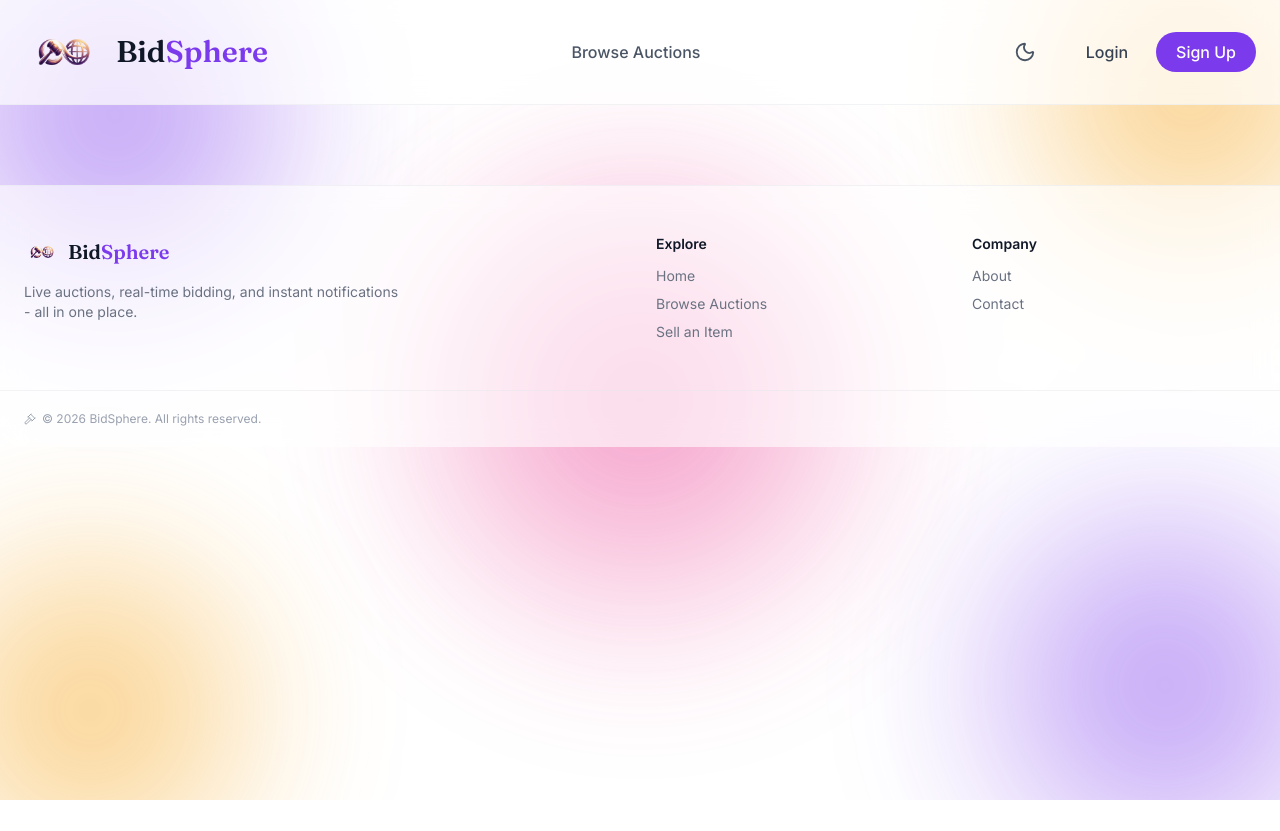
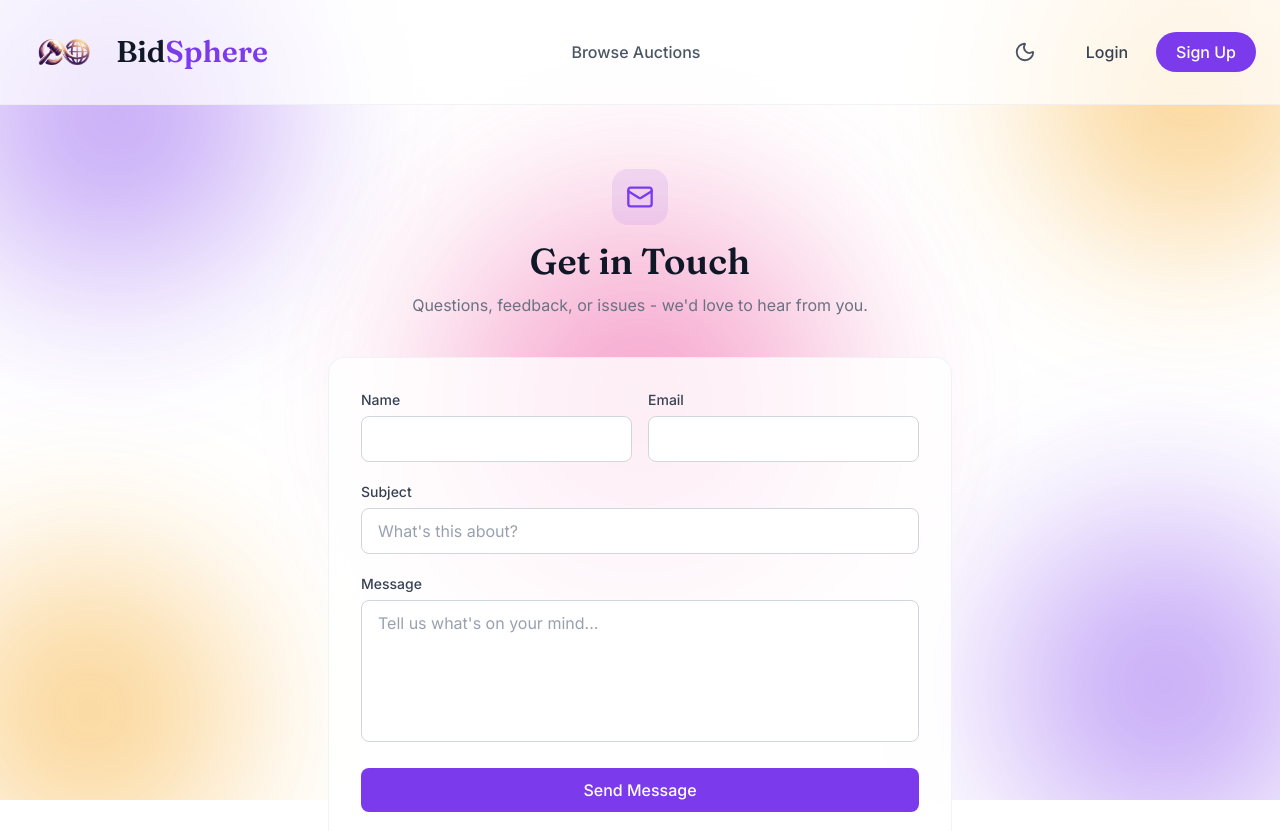
Before and after one commit to Rahul-9353/Bidsphere, a React (Vite) app in the folder frontend/: page /contact in a window 1280 px wide. Shown: the top 831 px of the page. Before the commit the page ends 800 px from the top, so only its background shows below. Built offline with nearby package versions, Linux system fonts and the light colour scheme.

Commit message:
Added about and contact page

```diff
--- a/frontend/src/App.jsx
+++ b/frontend/src/App.jsx
@@ -10,6 +10,8 @@ import AuctionDetail from './pages/AuctionDetail';
 import CreateAuction from './pages/CreateAuction';
 import NotificationToast from './components/common/NotificationToast';
 import Footer from './components/layout/Footer';
+import Contact from './pages/Contact';
+import About from './pages/About';
 
 function App() {
   const { theme, toggleTheme } = useTheme();
@@ -24,6 +26,8 @@ function App() {
         <Route path='/auctions' element={<Home />} />
         <Route path='/auctions/:id' element={<AuctionDetail />} />
         <Route path='/create-auction' element={<CreateAuction />} />
+        <Route path='/about' element={<About />} />
+        <Route path='/contact' element={<Contact />} />
         <Route path='/login' element={<Login />} />
         <Route path='/register' element={<Register />} />
       </Routes>
--- /dev/null
+++ b/frontend/src/api/contactApi.js
@@ -0,0 +1,3 @@
+import axiosClient from'./axiosClient';
+
+export const sendContactMessage = (data) => axiosClient.post('/contact', data);
--- /dev/null
+++ b/frontend/src/pages/About.jsx
@@ -0,0 +1,58 @@
+import { Bell, Gavel, Globe, Icon, Zap } from 'lucide-react';
+import React from 'react'
+import logo from '../assets/logo.png';
+
+
+const FEATURES = [
+    { icon: Zap, title: 'Real-Time Bidding', desc: 'Watch bids update instantly across every device - no refreshing needed.' },
+    { icon: Bell, title: 'Instant Notifications', desc: 'Get notified the moment someone outbids you, so you never miss a chance to respond.' },
+    { icon: Globe, title: 'Live Currency Conversion', desc: 'Set bid amounts converted to your preferred currency in real time.' },
+    { icon: Gavel, title: 'Fair, Transparent Bidding', desc: 'A clear increment system keeps every auction fair for buyers and sellers alike.' },
+];
+
+export default function About() {
+  return (
+    <div className='max-w-4xl m-auto px-6 py-16'>
+      <div className="text-center mb-16">
+        <img src={logo} alt="BidSphere" className='w-16 h-16 object-contain mx-auto mb-6' />
+        <h1 className="font-display text-4xl md:text-5xl font-semibold text-gray-900 dark:text-white mb-4">
+            About BidSphere
+        </h1>
+        <p className="font-sans text-lg text-gray-500 dark:text-gray-400 max-w-2xl mx-auto">
+            BidSphere is a real-time auction platform built to make online bidding fast, transparent, and genuinely exciting - the way live auctions feel in person.
+        </p>
+      </div>
+
+      <div className="bg-white/80 dark:bg-surface-darkCard/80 backdrop-blur-md border border-gray-200/50 dark:border-white/10 rounded-2xl p-8 mb-12">
+        <h2 className="font-display text-2xl font-semibold text-gray-900 dark:text-white mb-4">
+            Our Story
+        </h2>
+        <p className="font-sans text-gray-600 dark:text-gray-300 leading-relaxed mb-4">
+            Traditipnal online auctions often feel slow and disconnected - you place a bid, then wait, refresh, and hope you didn't miss anything. We built BidSphere to fix that.
+        </p>
+        <p className="font-sans text-gray-600 dark:text-gray-300 leading-relaxed">
+            Every bid you place is broadcast instantly to everyone watching an auction. If someone outbids you, you find out immediately - not five minutes later. that's the whole idea: bring the energy of a live auction room to the web.
+        </p>
+      </div>
+
+      <div className="grid grid-cols-1 sm:grid-cols-2 gap-6">
+        {FEATURES.map(({ icon: Icon, title, desc }) => (
+            <div
+                key={title}
+                className="bg-white/80 dark:bg-surface-darkCard/80 backdrop-blur-md border border-gray-200/50 dark:border-white/10 rounded-2xl p-6"
+            >
+                <div className="w-11 h-11 rounded-xl bg-primary-600/10 dark:bg-primary-400/10 flex items-center justify-center mb-4">
+                    <Icon className="text-primary-600 dark:text-primary-400" size={22} />
+                </div>
+                <h3 className="font-display text-lg font-semibold text-gray-900 dark:text-white mb-1.5">
+                    {title}
+                </h3>
+                <p className="font-sans text-sm text-gray-500 dark:text-gray-400">
+                    {desc}
+                </p>
+            </div>
+        ))}
+      </div>
+    </div>
+  );
+}
--- /dev/null
+++ b/frontend/src/pages/Contact.jsx
@@ -0,0 +1,130 @@
+import React, { useState } from 'react'
+import { sendContactMessage } from '../api/contactApi';
+import { CheckCircle2, Loader2, Mail } from 'lucide-react';
+
+export default function Contact() {
+    const [formData, setFormData] = useState({ name: '', email: '', subject: '', message: '' });
+    const [sending, setSending] = useState(false);
+    const [sent, setSent] = useState(false);
+    const [error, setError] = useState('');
+
+    const handleChange = (e) => {
+        setFormData({ ...formData, [e.target.name]: e.target.value });
+    };
+
+    const handleSubmit = async (e) => {
+        e.preventDefault();
+        setError('');
+        setSending(true);
+        try {
+            await sendContactMessage(formData);
+            setSent(true);
+            setFormData({ name: '', email: '', subject: '', message: '' });
+        } catch (err) {
+            setError('Failed to send message. Please try again.');
+        } finally {
+            setSending(false);
+        }
+    };
+
+  return (
+    <div className='max-w-2xl mx-auto px-6 py-16'>
+      <div className="text-center mb-10">
+        <div className="inline-flex items-center justify-center w-14 h-14 rounded-2xl bg-primary-600/10 dark:bg-primary-400/10 mb-4">
+            <Mail className="text-primary-600 dark:text-primary-400" size={28} />
+        </div>
+        <h1 className="font-display text-4xl font-semibold text-gray-900 dark:text-white mb-3">
+            Get in Touch
+        </h1>
+        <p className="font-sans text-gray-500 dark:text-gray-400">
+            Questions, feedback, or issues - we'd love to hear from you.
+        </p>
+      </div>
+
+      {sent ? (
+        <div className="bg-white/80 dark:bg-surface-darkCard/80 backdrop-blur-md border border-gray-200/50 dark:border-white/10 rounded-2xl p-10 text-center">
+            <CheckCircle2 className='text-green-500 mx-auto mb-4' size={40} />
+            <h2 className="font-display text-xl font-semibold text-gray-900 dark:text-white mb-2">
+                Message sent!
+            </h2>
+            <p className="font-sans text-gray-500 dark:text-gray-400 mb-6">
+                Thanks for reaching out - we'll get back to you soon.
+            </p>
+            <button
+                onClick={() => setSent(false)}
+                className='text-sm font-medium text-primary-600 dark:text-primary-400 hover:underline'
+            >
+                Send another message
+            </button>
+        </div>
+      ) : (
+        <form
+            onSubmit={handleSubmit}
+            className='bg-white/80 dark:bg-surface-darkCard/80 backdrop-blur-md border border-gray-200/50 dark:border-white/10 rounded-2xl p-8 space-y-5'
+        >
+            {error && (
+                <div className="px-4 py-3 rounded-lg bg-red-50 dark:bg-red-500/10 border border-red-200 dark:border-red-500/20 text-red-600 dark:text-red-400 text-sm font-sans">
+                    {error}
+                </div>
+            )}
+
+            <div className="grid grid-cols-1 sm:grid-cols-2 gap-4">
+                <div>
+                    <label className="block text-sm font-medium text-gray-700 dark:text-gray-300 mb-1.5 font-sans">
+                        Name
+                    </label>
+                    <input
+                        type="text" name='name' required
+                        value={formData.name} onChange={handleChange}
+                        className='w-full px-4 py-2.5 rounded-lg border border-gray-300 dark:border-white/10 bg-white dark:bg-white/5 text-gray-900 dark:text-white focus:outline-none focus:ring-2 focus:ring-primary-500 transition-all'
+                    />
+                </div>
+                <div>
+                    <label className="block text-sm font-medium text-gray-700 dark:text-gray-300 mb-1.5 font-sans">
+                        Email
+                    </label>
+                    <input
+                        type="email" name="email" required
+                        value={formData.email} onChange={handleChange}
+                        className='w-full px-4 py-2.5 rounded-lg border border-gray-300 dark:border-white/10 bg-white dark:bg-white/5 text-gray-900 dark:text-white focus:outline-none focus:ring-2 focus:ring-primary-500 transition-all'
+                    />
+                </div>
+            </div>
+
+            <div>
+                <label className="block text-sm font-medium text-gray-700 dark:text-gray-300 mb-1.5 font-sans">
+                    Subject
+                </label>
+                <input
+                    type="text" name='subject' required
+                    value={formData.subject} onChange={handleChange}
+                    placeholder="What's this about?"
+                    className='w-full px-4 py-2.5 rounded-lg border border-gray-300 dark:border-white/10 bg-white dark:bg-white/5 text-gray-900 dark:text-white placeholder-gray-400 focus:outline-none focus:ring-2 focus:ring-primary-500 transition-all'
+                />
+            </div>
+
+            <div>
+                <label className="block text-sm font-medium text-gray-700 dark:text-gray-300 mb-1.5 font-sans">
+                    Message
+                </label>
+                <textarea
+                    name="message" rows={5} required
+                    value={formData.message} onChange={handleChange}
+                    placeholder="Tell us what's on your mind..."
+                    className='w-full px-4 py-2.5 rounded-lg border border-gray-300 dark:border-white/10 bg-white dark:bg-white/5 text-gray-900 dark:text-white placeholder-gray-400 focus:outline-none focus:ring-2 focus:ring-primary-500 transition-all resize-none'
+                />
+            </div>
+
+            <button
+                type='submit'
+                disabled={sending}
+                className='w-full flex items-center justify-center gap-2 py-2.5 rounded-lg bg-primary-600 hover:bg-primary-700 disabled:opacity-60 text-white font-medium transition-colors'
+            >
+                {sending && <Loader2 size={18} className='animate-spin' />}
+                {sending ? 'Sending...' : 'Send Message'}
+            </button>
+        </form>
+      )}
+    </div>
+  );
+}
```
Also changed, not shown: 1 other file (tests, documents, lock files or other folders).
